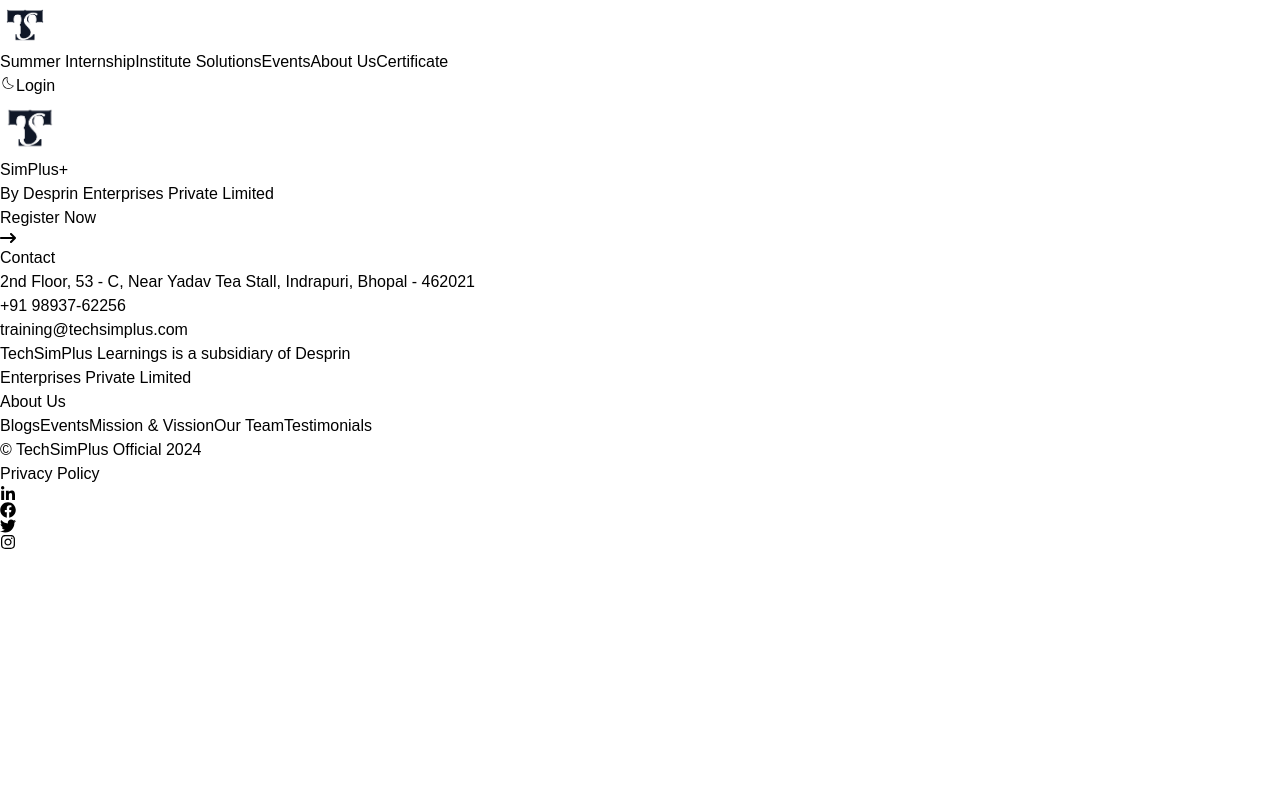
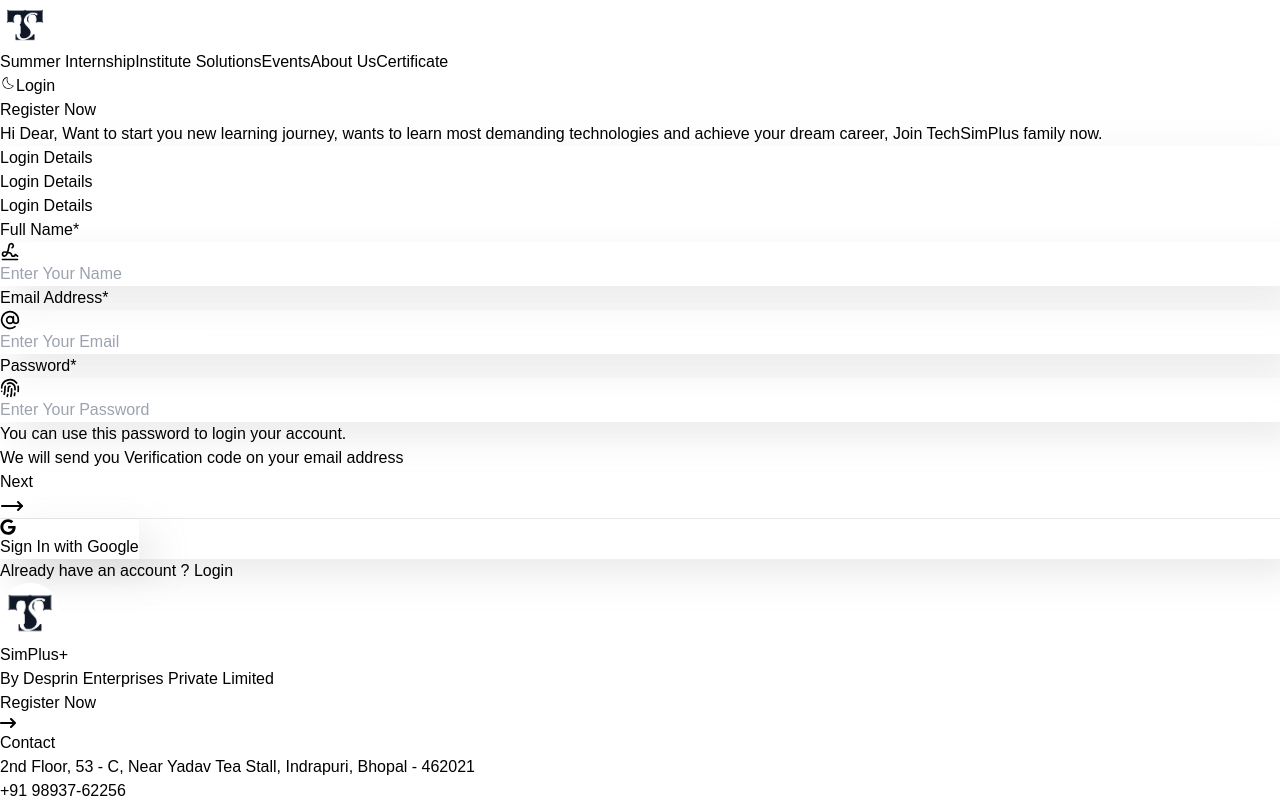
Before and after one commit to ankitjhagithub21/techsimplus, a React (Vite) app: page /register in a window 1280 px wide. Shown: the top 800 px of the page. Built offline with nearby package versions, Linux system fonts and the light colour scheme; a web font is replaced by a local one.

Commit message:
added register component

```diff
--- a/package.json
+++ b/package.json
@@ -10,6 +10,7 @@
     "preview": "vite preview"
   },
   "dependencies": {
+    "lucide-react": "^0.407.0",
     "react": "^18.3.1",
     "react-dom": "^18.3.1",
     "react-icons": "^5.2.1",
--- a/src/App.jsx
+++ b/src/App.jsx
@@ -6,6 +6,7 @@
 import Login from './pages/Login'
 import Footer from './components/Footer'
 import { ThemeContext } from './context/ThemeContext'
+import Register from './pages/Register'
 
 const App = () => {
  const {isDarkMode} =useContext(ThemeContext)
@@ -17,6 +18,7 @@
 
         <Route path='/' element={<Home />} />
         <Route path='/login' element={<Login />} />
+        <Route path='/register' element={<Register />} />
       </Routes>
       <Footer/>
     </div>
--- a/src/components/Hero.jsx
+++ b/src/components/Hero.jsx
@@ -2,6 +2,7 @@
 import { FaArrowRightLong } from "react-icons/fa6";
 import { FaPlay } from "react-icons/fa";
 import {ThemeContext} from "../context/ThemeContext"
+import { Link } from 'react-router-dom';
 const Hero = () => {
     const {isDarkMode} = useContext(ThemeContext)
     return (
@@ -16,11 +17,11 @@
 
                     Get real time working-experience as top tech developers.</p>
                     <div className='flex items-center flex-wrap mt-5 justify-center gap-5'>
-                        <button className={`rounded-full flex items-center gap-3 lg:px-8 text-lg font-semibold leading-relaxed px-4 py-2 ${isDarkMode ?'bg-white text-gray-900':'bg-gray-900 text-white'}`}>
+                        <Link className={`rounded-full flex items-center gap-3 lg:px-8 text-lg font-semibold leading-relaxed px-4 py-2 ${isDarkMode ?'bg-white text-gray-900':'bg-gray-900 text-white'}`} to={"/register"}>
                             Register Now
 
                             <FaArrowRightLong/>
-                        </button>
+                        </Link>
                         <button className='text-lg leading-relaxed flex items-center gap-3'>
                             <FaPlay color='#006D77'/>
                             Explore our programs
--- /dev/null
+++ b/src/pages/Register.jsx
@@ -0,0 +1,82 @@
+import React, { useContext } from 'react'
+import { Signature, AtSign, Fingerprint, MoveRight } from 'lucide-react'
+import { ThemeContext } from '../context/ThemeContext'
+import { FaGoogle } from 'react-icons/fa6'
+const Register = () => {
+    const { isDarkMode } = useContext(ThemeContext)
+    return (
+        <section>
+            <div className="lg:w-1/2 px-5 w-full mx-auto">
+
+                <div className='my-5 text-center px-4'>
+                    <h1 className='text-4xl font-bold'>Register Now</h1>
+                    <p className='mt-1'>Hi Dear, Want to start you new learning journey, wants to learn most demanding technologies and achieve your dream career, Join TechSimPlus family now.</p>
+                </div>
+                <div className='flex flex-col custom-shadow rounded-xl px-5 pb-10'>
+                <div className='flex items-center w-full mb-5'>
+                    <div className='w-1/3 flex flex-col items-center'>
+                        <span>Login Details</span>
+                        <div className='h-4 w-full rounded-full bg-[#006D77]'></div>
+                    </div>
+                    <div className='w-1/3 flex flex-col items-center'>
+                        <span>Login Details</span>
+                        <div className='h-4 w-full rounded-full bg-gray-100'></div>
+                    </div>
+                    <div className='w-1/3 flex flex-col items-center'>
+                        <span>Login Details</span>
+                        <div className='h-4 w-full rounded-full bg-gray-100'></div>
+                    </div>
+                </div>
+
+                    <div className='flex flex-wrap w-full'>
+                        <div className='flex flex-col lg:w-1/2 w-full p-1 '>
+                            <label htmlFor="name" className='ml-2'>Full Name<span className='text-red-500'>*</span></label>
+                            <div>
+                                <div className='px-4 py-3 flex items-center gap-3  rounded-full custom-shadow' >
+                                    <Signature size={20} />
+                                    <input type="text" placeholder='Enter Your Name' className='bg-transparent' />
+                                </div>
+                            </div>
+                        </div>
+                        <div className='flex flex-col lg:w-1/2 w-full p-1'>
+                            <label htmlFor="email" className='ml-2'>Email Address<span className='text-red-500'>*</span></label>
+                            <div className='px-4 py-3 gap-3 flex items-center rounded-full custom-shadow' >
+                                <AtSign size={20} />
+                                <input type="text" placeholder='Enter Your Email' className='bg-transparent' />
+                            </div>
+                        </div>
+                        <div className='flex flex-col w-full p-1'>
+                            <label htmlFor="password">Password<span className='text-red-500'>*</span></label>
+                            <div className='px-4 py-3 gap-3 flex items-center rounded-full custom-shadow'>
+                                <Fingerprint size={20} />
+                                <input type="text" placeholder='Enter Your Password' className='bg-transparent' />
+                            </div>
+                        </div>
+                        <p className='mt-1'>You can use this password to login your account.</p>
+                        <p className='my-3 '>  We will send you Verification code on your email address</p>
+
+                        <div className='flex items-center w-full justify-end'>
+                            <button className={`flex items-center justify-center px-4 py-2 rounded-full ${isDarkMode ? 'bg-white text-gray-900' : 'bg-gray-900 text-white'} gap-5`}>Next
+
+                                <MoveRight />
+                            </button>
+
+                        </div>
+                        <hr  className='w-full  my-5'/>
+                      <div className='flex items-center justify-center w-full'>
+                      <button className='flex items-center  custom-shadow py-2 text-lg rounded-full gap-4 px-6'>
+                        <FaGoogle/>
+                        Sign In with Google
+                    </button>
+                      </div>
+                    </div>
+
+                </div>
+                <p className='text-center my-5'>Already have an account ? Login</p>
+
+            </div>
+        </section>
+    )
+}
+
+export default Register
```
Also changed, not shown: 1 other file (tests, documents, lock files or other folders).
